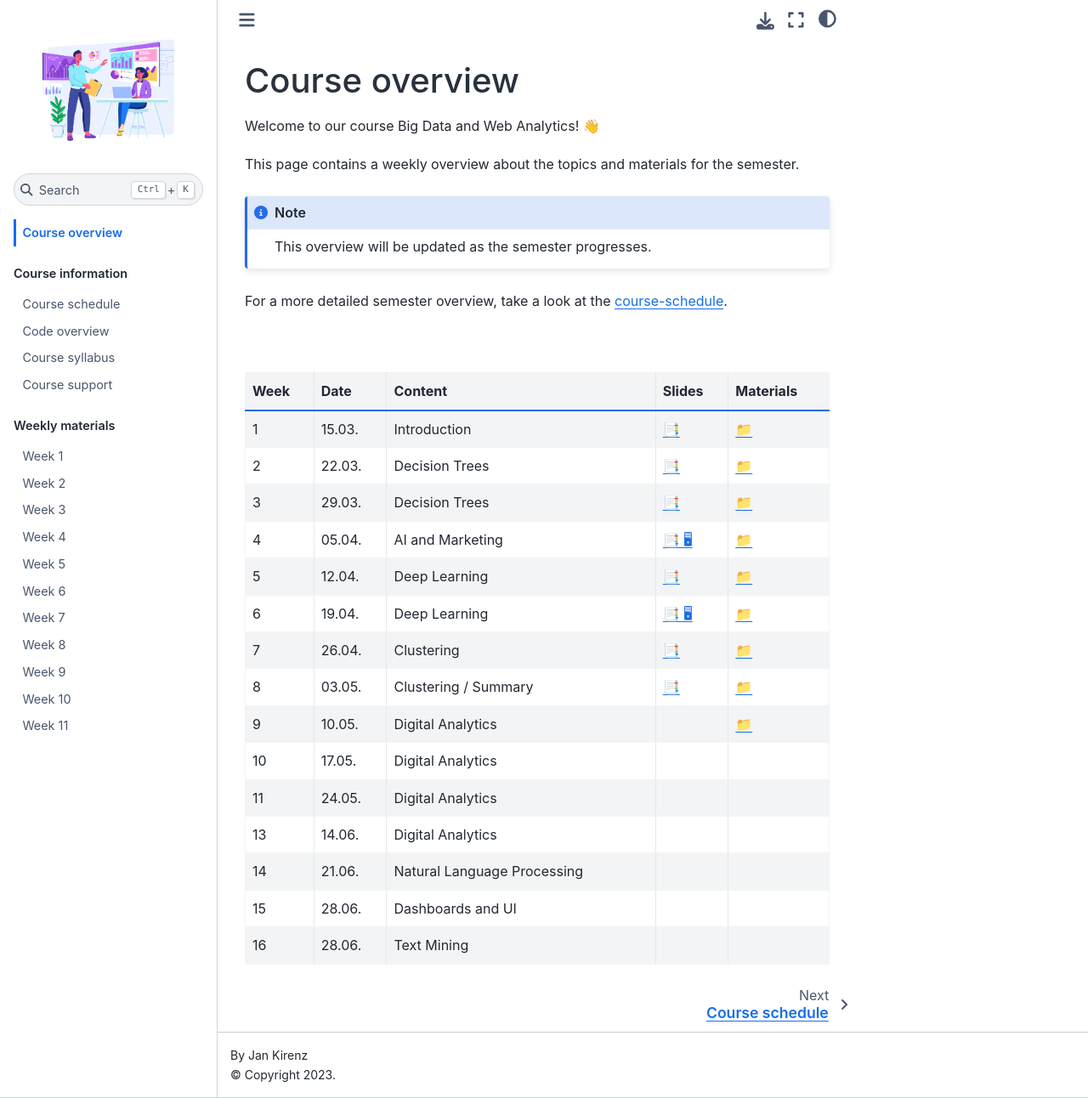
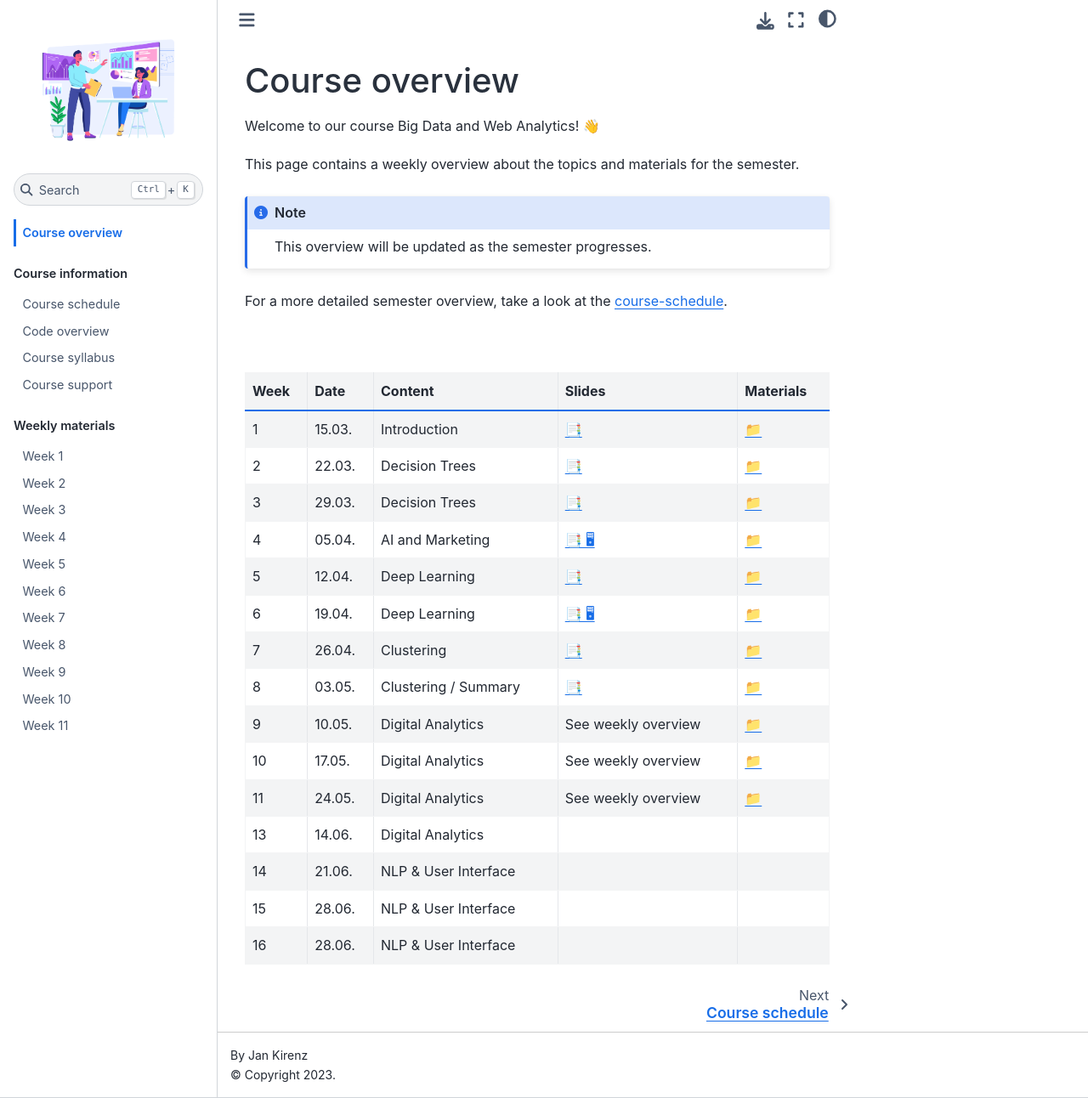
Before and after one commit to kirenz/om2, a Jupyter Book: the page built from docs/course-overview.md, in a window 1280 px wide and 1292 px high. Shown: the whole window at 85% size. Built offline with Jupyter Book 1.0.4 settings and Sphinx 7.4.7 and the Sphinx Book theme 1.1.4, drawn with Linux system fonts in a browser that asks for light colours.

Commit message:
Update course-overview.md

```diff
--- a/docs/course-overview.md
+++ b/docs/course-overview.md
@@ -23,10 +23,10 @@
 |	6	|	19.04.	|	Deep Learning	|	[📑 🖥](https://kirenz.github.io/huggingface/transformers/transformer-intuition.html#/title-slide)	|	[📁](../weeks/week6.md)	|
 |	7	|	26.04.	|	Clustering	|	[📑](https://drive.google.com/file/d/1-PaXIIO0EyQltEg9wECCuj-31COvJ9_f/view?usp=sharing)	|	[📁](../weeks/week7.md)	|
 |	8	|	03.05.	|	Clustering / Summary	|	[📑](https://drive.google.com/file/d/1-bWxMvD5SXgt9bcx0cY1MeCdEYEBiEjo/view?usp=sharing)	|	[📁](../weeks/week8.md)	|
-|	9	|	10.05.	|	Digital Analytics	|		|	[📁](../weeks/week9.md)	|
-|	10	|	17.05.	|	Digital Analytics	|		|		|
-|	11	|	24.05.	|	Digital Analytics	|		|		|
+|	9	|	10.05.	|	Digital Analytics	|	See weekly overview	|	[📁](../weeks/week9.md)	|
+|	10	|	17.05.	|	Digital Analytics	|	See weekly overview	|	[📁](../weeks/week10.md)	|
+|	11	|	24.05.	|	Digital Analytics	|	See weekly overview	|	[📁](../weeks/week11.md)	|
 |	13	|	14.06.	|	Digital Analytics	|		|		|
-|	14	|	21.06.	|	Natural Language Processing	|		|		|
-|	15	|	28.06.	|	Dashboards and UI	|		|		|
-|	16	|	28.06.	|	Text Mining	|		|		|
+|	14	|	21.06.	|	NLP & User Interface	|		|		|
+|	15	|	28.06.	|	NLP & User Interface	|		|		|
+|	16	|	28.06.	|	NLP & User Interface	|		|		|
```
